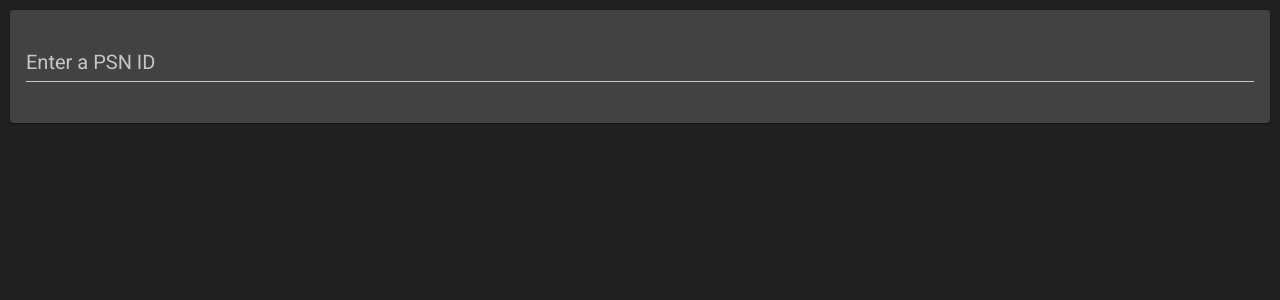
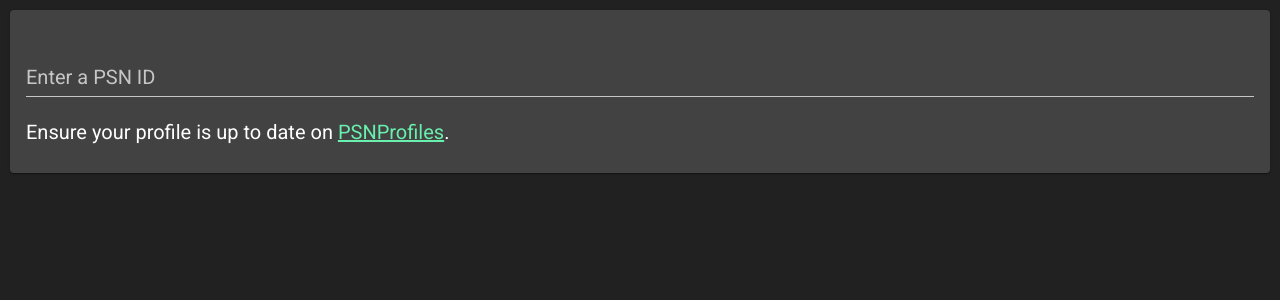
Before and after one commit to naveedgol/psnplatinums, an Angular app: page / in a window 1280 px wide. Shown: the top 300 px of the page. Built offline with nearby package versions, Linux system fonts and the light colour scheme.

Commit message:
improve error handling

```diff
--- a/src/app/app.component.html
+++ b/src/app/app.component.html
@@ -2,10 +2,22 @@
   <mat-card class="options">
     <mat-card-content>
       <div class="search-box">
-        <mat-form-field>
-          <input matInput #searchInput placeholder="Enter a PSN ID" autocomplete="off"
-            (keydown.enter)="search(searchInput.value)">
-        </mat-form-field>
+        <section class="section">
+          <mat-form-field>
+            <input matInput #searchInput placeholder="Enter a PSN ID" autocomplete="off"
+              (keydown.enter)="search(searchInput.value)">
+          </mat-form-field>
+          <div>Ensure your profile is up to date on
+            <a target="_blank" href="https://psnprofiles.com/">PSNProfiles</a>.
+          </div>
+          <div class="error" *ngIf="error">
+            User does not exist. Try adding your profile to
+            <a target="_blank" [href]="'https://psnprofiles.com/' + this.userId">PSNProfiles</a>.
+          </div>
+          <div class="error" *ngIf="adblockError">
+            An error occured. Try disabling your adblock.
+          </div>
+        </section>
         <ng-container *ngIf="loading || user">
           <mat-divider></mat-divider>
           <section class="section">
@@ -43,7 +55,8 @@
           <section class="section">
             <h2>Display Options</h2>
             <mat-checkbox class="example-margin" [(ngModel)]="displayUserInfo">User Info</mat-checkbox>
-            <mat-checkbox class="example-margin" [(ngModel)]="displayTrophyCounts" [disabled]="!displayUserInfo">Trophy
+            <mat-checkbox class="example-margin" [(ngModel)]="displayTrophyCounts" [disabled]="!displayUserInfo">
+              Trophy
               Counts
             </mat-checkbox>
             <mat-checkbox class="example-margin" [(ngModel)]="displayGameTitle">Game Title</mat-checkbox>
@@ -112,13 +125,6 @@
         </div>
       </div>
     </div>
-    <div class="error" *ngIf="error">
-      User does not exist. Try updating your profile on
-      <a target="_blank" [href]="'https://psnprofiles.com/' + this.userId">PSNProfiles</a>.
-    </div>
-    <div class="error" *ngIf="adblockError">
-      An error occured. Try disabling your adblock.
-    </div>
     <mat-spinner class="spinner" *ngIf="loading"></mat-spinner>
   </div>
 </div>
--- a/src/app/app.component.scss
+++ b/src/app/app.component.scss
@@ -222,6 +222,7 @@
     font-size: 20px;
     margin-top: 20px;
     color: white;
+    color: red;
 }
 
 .radioGroup {
@@ -233,3 +234,7 @@
 .radioButton {
     margin: 5px !important;
 }
+
+a {
+    color: #69f0ae;
+}
--- a/src/app/app.component.ts
+++ b/src/app/app.component.ts
@@ -46,6 +46,7 @@
       data => {
         this.user = this.psnService.parseUser(data, this.userId);
         if (this.user === undefined) {
+          console.log("User does not exist.");
           this.error = true;
           this.loading = false;
           return;
--- a/src/app/app.module.ts
+++ b/src/app/app.module.ts
@@ -13,9 +13,7 @@
 import { MatCardModule } from '@angular/material/card';
 import { MatRadioModule } from '@angular/material/radio';
 import { MatDividerModule } from '@angular/material/divider';
-import { MatListModule } from '@angular/material/list';
 import { MatProgressSpinnerModule } from '@angular/material/progress-spinner';
-import { MatExpansionModule } from '@angular/material/expansion';
 
 @NgModule({
   declarations: [
@@ -33,9 +31,7 @@
     MatCardModule,
     MatRadioModule,
     MatDividerModule,
-    MatListModule,
     MatProgressSpinnerModule,
-    MatExpansionModule
   ],
   providers: [PsnService],
   bootstrap: [AppComponent]
```
